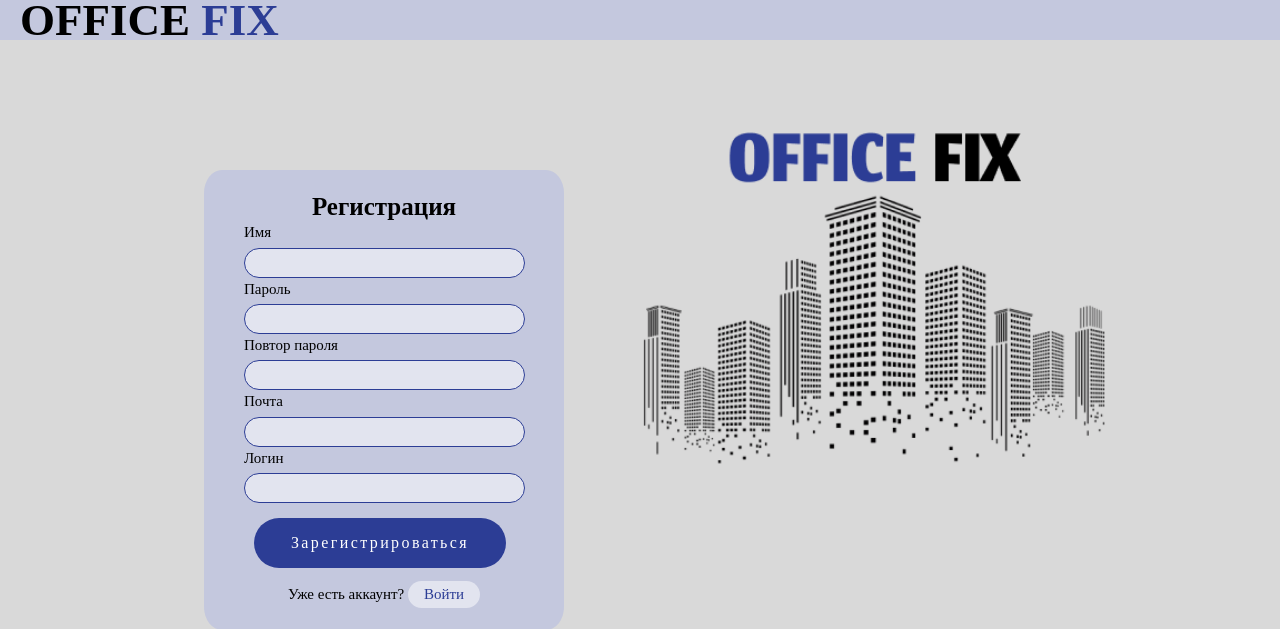
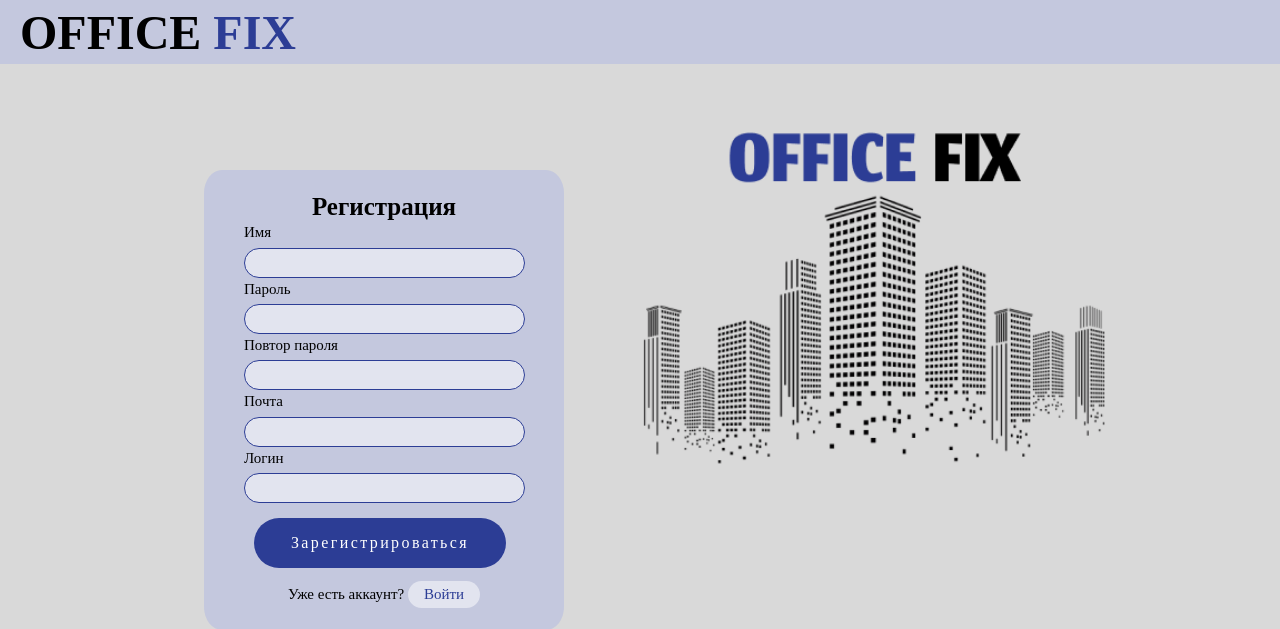
Before and after one commit to al1vel/itproject, a FastAPI app: page /register in a window 1280 px wide. Shown: the top 629 px of the page. Run offline with FastAPI, Linux system fonts and the light colour scheme; some web fonts are replaced.

Commit message:
Исправила размеры форм

```diff
--- /dev/null
+++ b/templates/static/hm.css
@@ -0,0 +1,5 @@
+body {
+    background: url(home.png);
+    background-repeat: no-repeat;
+    background-size: cover;
+}
--- a/templates/static/log.css
+++ b/templates/static/log.css
@@ -81,7 +81,7 @@ form {
 }
 .header {
     width: 100%;
-    height: 40px;
+    height: 8%;
     background-color: rgba(107, 128, 243, 0.19);
     position: fixed;
     top: 0;
@@ -92,14 +92,14 @@ form {
 }
 
 .header-text1 {
-    font-size: 45px;
+    font-size: 300%;
     font-weight: bold;
     color: #000000;
     font-family: 'Jomhuria';
 }
 
 .header-text2 {
-    font-size: 45px;
+    font-size: 300%;
     font-weight: bold;
     color: #2C3D95;
     font-family: 'Jomhuria';
--- a/templates/static/reg.css
+++ b/templates/static/reg.css
@@ -82,7 +82,7 @@ form {
 }
 .header {
     width: 100%;
-    height: 40px;
+    height: 8%;
     background-color: rgba(107, 128, 243, 0.19);
     position: fixed;
     top: 0;
@@ -93,14 +93,14 @@ form {
 }
 
 .header-text1 {
-    font-size: 45px;
+    font-size: 300%;
     font-weight: bold;
     color: #000000;
     font-family: 'Jomhuria';
 }
 
 .header-text2 {
-    font-size: 45px;
+    font-size: 300%;
     font-weight: bold;
     color: #2C3D95;
     font-family: 'Jomhuria';
```
Also changed, not shown: templates/home.html (added, +18 -0 lines), templates/static/home.png (added).
